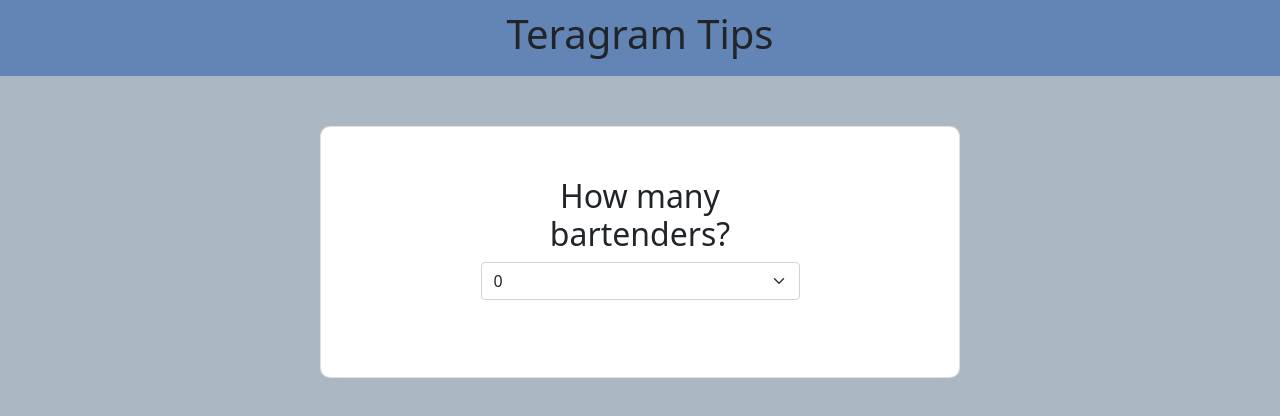
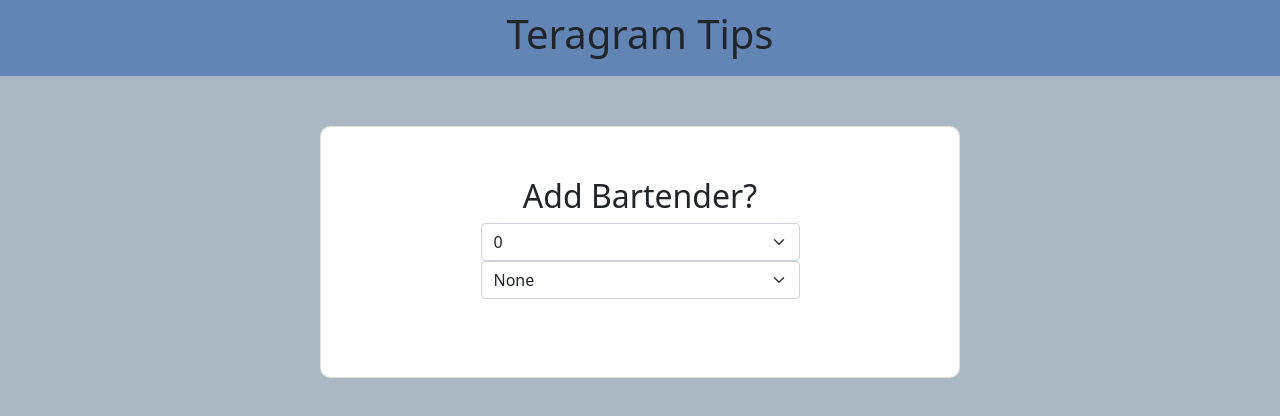
Before and after one commit to afrochef22/tipzee, a React (Create React App) app: page / in a window 1280 px wide. Shown: the top 416 px of the page. Built offline with nearby package versions, Linux system fonts and the light colour scheme.

Commit message:
added drop down list of bartenders on first page

```diff
--- a/src/App.js
+++ b/src/App.js
@@ -10,6 +10,7 @@ const App = () => {
 		totalTipsAfterBarbackTipOut: 0,
 		barBackTips: 0,
 		bartenderPosition: [
+			{ bar: "None" },
 			{ bar: "Ashanti Rogers" },
 			{ bar: "Michelle Rogers" },
 			{ bar: "David Perricone" },
--- a/src/components/TipForm.js
+++ b/src/components/TipForm.js
@@ -42,7 +42,11 @@ const TipsForm = (props) => {
 				<Card className="card-container">
 					<Form className="row-content card-container" onSubmit={submitHandler}>
 						<FormGroup sm={4}>
-							<h2 for="exampleSelect">How many bartenders?</h2>
+							<h2 for="exampleSelect">Add Bartender?</h2>
+
+
+
+
 							<Input
 								id="exampleSelect"
 								name="select"
@@ -61,6 +65,16 @@ const TipsForm = (props) => {
 								<option>9</option>
 								<option>10</option>
 							</Input>
+
+							<Input
+									id=""
+									type="select"
+									>
+									{props.tips.bartenderPosition
+								.map((bartender, i) => (
+									<option>{bartender.bar}</option>
+									))}
+									</Input>
 						</FormGroup>
 					</Form>
 				</Card>
@@ -73,24 +87,7 @@ const TipsForm = (props) => {
 								.slice(0, numberOfBartenders)
 								.map((bartender, i) => (
 									<FormGroup row key={i}>
-									<Input
-										id={i}
-										name="select"
-										type="select"
-										onChange={""}
-									>asagb
-										<option>{bartender.bar}</option>
-										<option>{bartender.bar}</option>
-										<option>2</option>
-										<option>3</option>
-										<option>4</option>
-										<option>5</option>
-										<option>6</option>
-										<option>7</option>
-										<option>8</option>
-										<option>9</option>
-										<option>10</option>
-									</Input>
+
 										<Label sm={4}>{bartender.bar}</Label>
 										<Col sm={8}>
 											<Input
```
